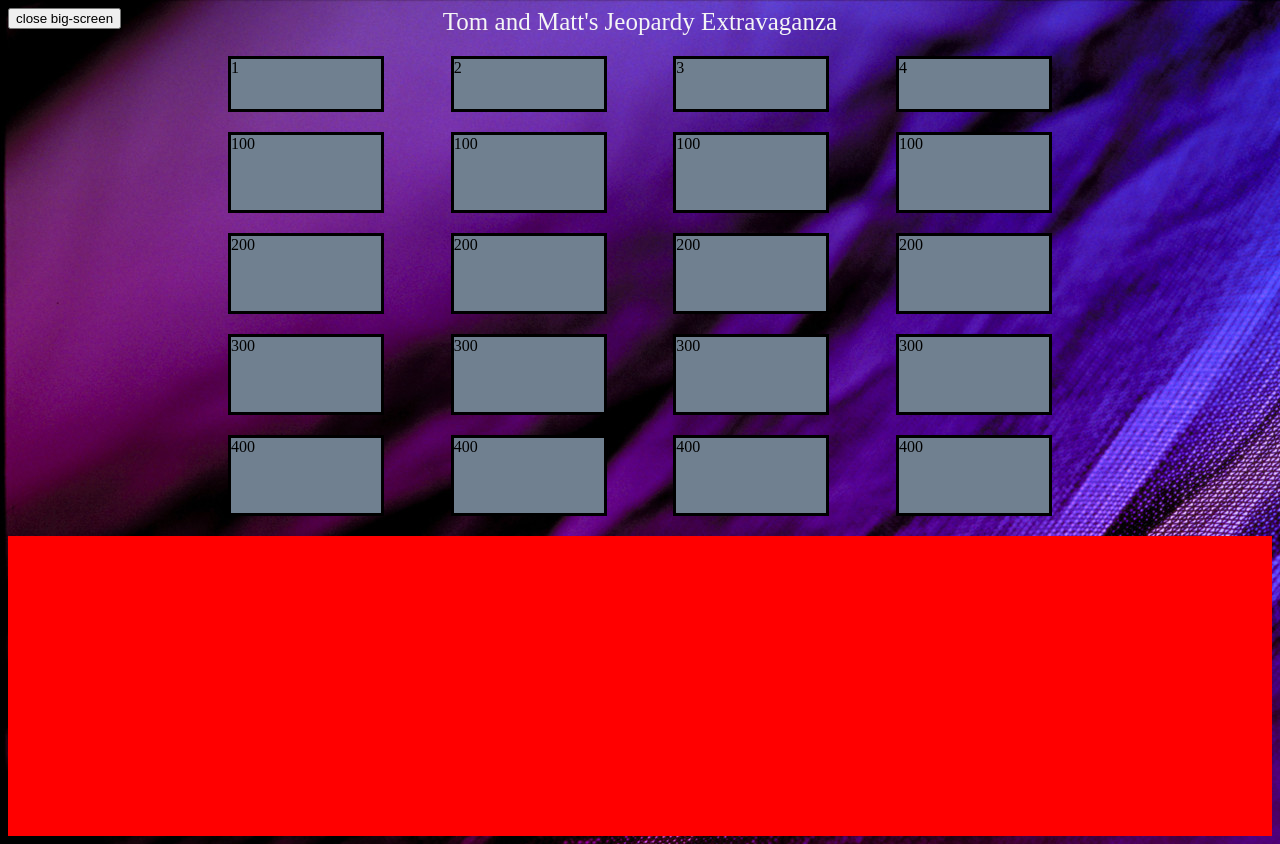
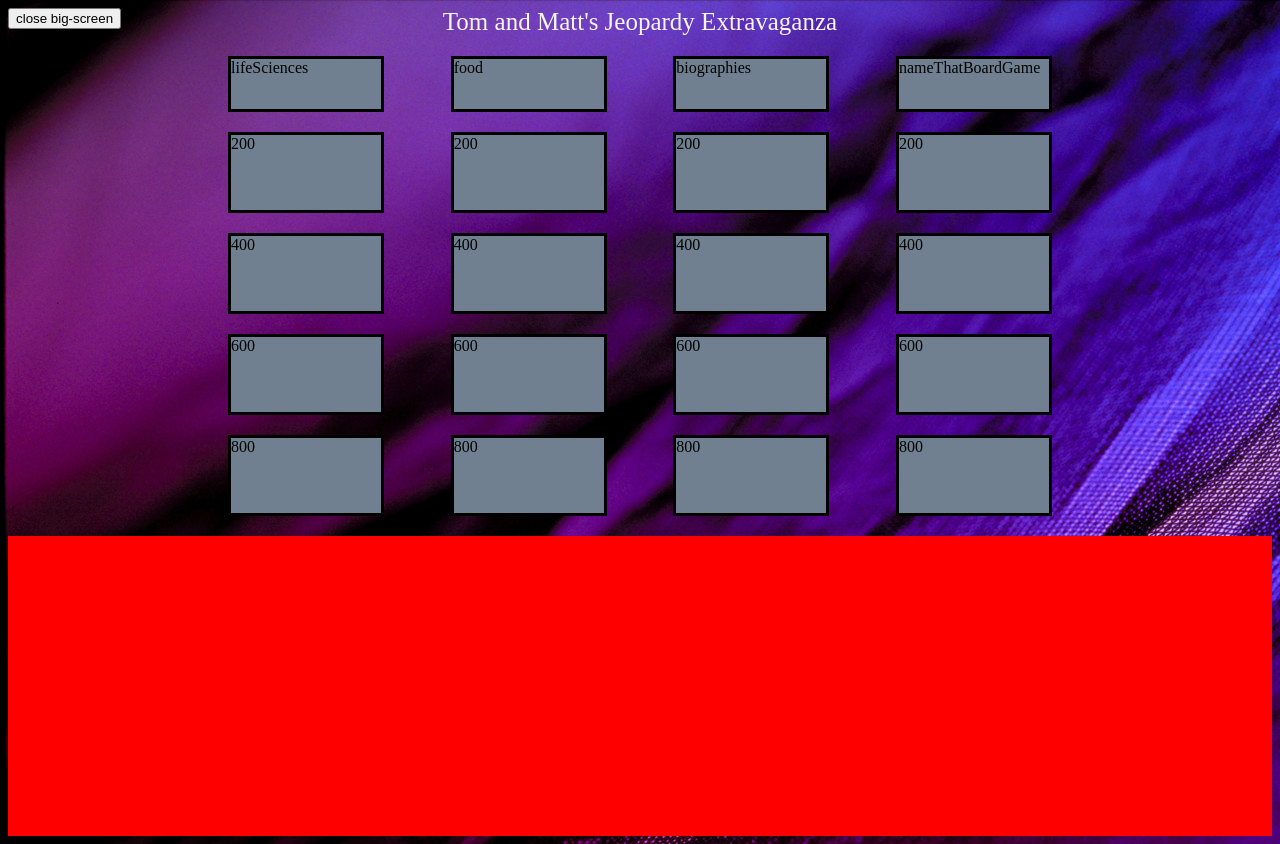
Before and after one commit to foxwellm/Jeopardy, a website: page index.html in a window 1280 px wide. Drawn offline with Linux system fonts and the light colour scheme.

Commit message:
Add category box logic

```diff
--- a/JS/Game.js
+++ b/JS/Game.js
@@ -7,7 +7,7 @@ class Game {
     this.tilesLeft = tilesLeft;
   }
   init() {
-    this.round = 1;
+    this.round = 2;
     this.currentPlayer = 1;
     this.tilesLeft = 16;
     this.setGameBoard(this.round);
@@ -26,7 +26,10 @@ class Game {
         questionBoxesPointArray.push(pointValue*round);
       })
     }
-    populateGameBoard(questionBoxesPointArray);
+    const roundCategories = this.manipulatedQuestionObj[`Round${this.round}Categories`].map(category => {
+      return category.name
+    }).reverse();
+    populateGameBoard(roundCategories,questionBoxesPointArray);
   }
 
   getQuestion(questionBoxIndex) {
--- a/JS/updateDOM.js
+++ b/JS/updateDOM.js
@@ -1,4 +1,5 @@
 const questionBoxes = document.querySelectorAll('.question-box');
+const categoryBoxes = document.querySelectorAll('.category-box');
 const bigScreen = document.querySelector('.big-screen');
 const closeBigScreenBtn = document.querySelector('.close-big-screen');
 const bigScreenBack = document.querySelector('.big-screen-back');
@@ -18,9 +19,12 @@ function closeBigScreen() {
   bigScreen.classList.remove('ask-question');
 }
 
-function populateGameBoard(questionBoxValues) {
-  questionBoxes.forEach(box => {
-    box.innerText = questionBoxValues.splice(-1);
+function populateGameBoard(roundCategories,questionBoxValues) {
+  categoryBoxes.forEach(categoryBox => {
+    categoryBox.innerText = roundCategories.splice(-1);
+  })
+  questionBoxes.forEach(questionBox => {
+    questionBox.innerText = questionBoxValues.splice(-1);
   })
 }
 
```
Also changed, not shown: index.html (+0 -1 lines).
